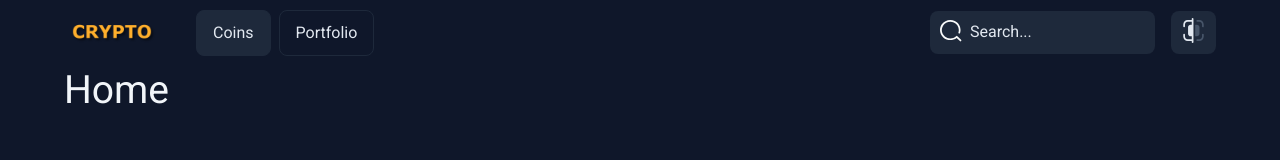
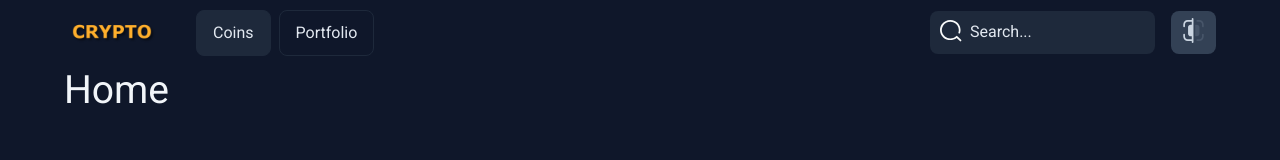
Before and after one commit to grefelnable/crypto-app, a React (Vite) app: page / in a window 1280 px wide. Shown: the top 160 px of the page. Built offline with nearby package versions, Linux system fonts and the light colour scheme.

Commit message:
Style toggle with theme change

```diff
--- a/src/components/ToggleThemeBtn.jsx
+++ b/src/components/ToggleThemeBtn.jsx
@@ -23,12 +23,12 @@ const ThemeBtn = styled.button`
   cursor: pointer;
   border: none;
   border-radius: 0.5em;
-  background-color: var(--grey-800);
+  background-color: ${({ theme }) => theme.toggleBtn};
   padding: 7px 10px;
 `;
 
 const StyledToggleIcon = styled(ToggleIcon)`
-  fill: var(--grey-200);
+  fill: var(--grey-300);
   height: 25px;
   width: 25px;
 `;
--- a/src/theme/Theme.js
+++ b/src/theme/Theme.js
@@ -1,9 +1,13 @@
 export const lightTheme = {
   body: "var(--grey-100)",
   text: "var(--grey-900)",
+  background: "var(--grey-100)",
+  toggleBtn: "var(--grey-200)",
 };
 
 export const darkTheme = {
   body: "var(--grey-900)",
   text: "var(--grey-100)",
+  background: "var(--grey-900)",
+  toggleBtn: "var(--grey-700)",
 };
```
